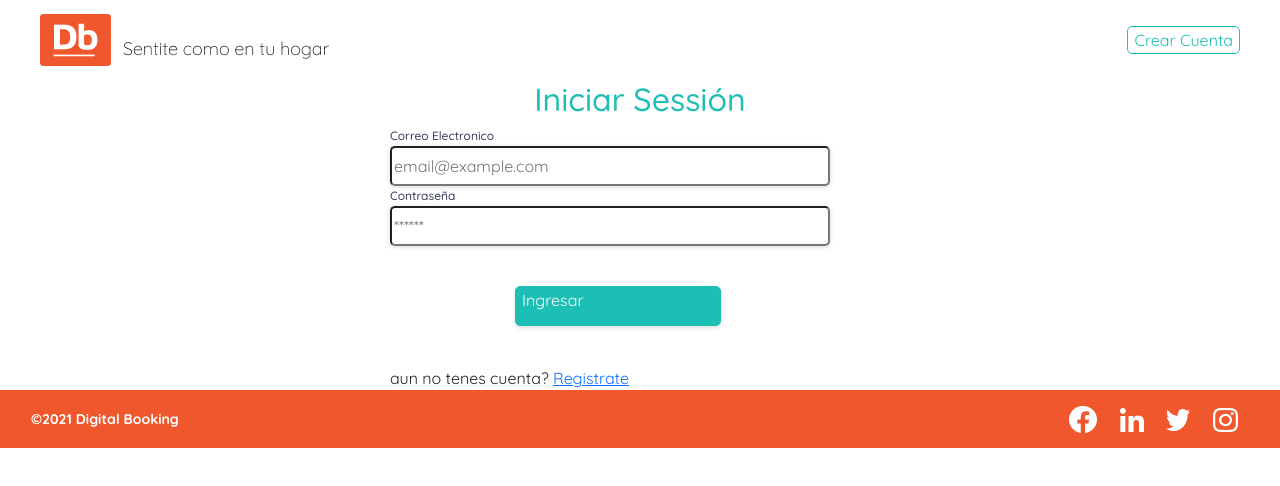
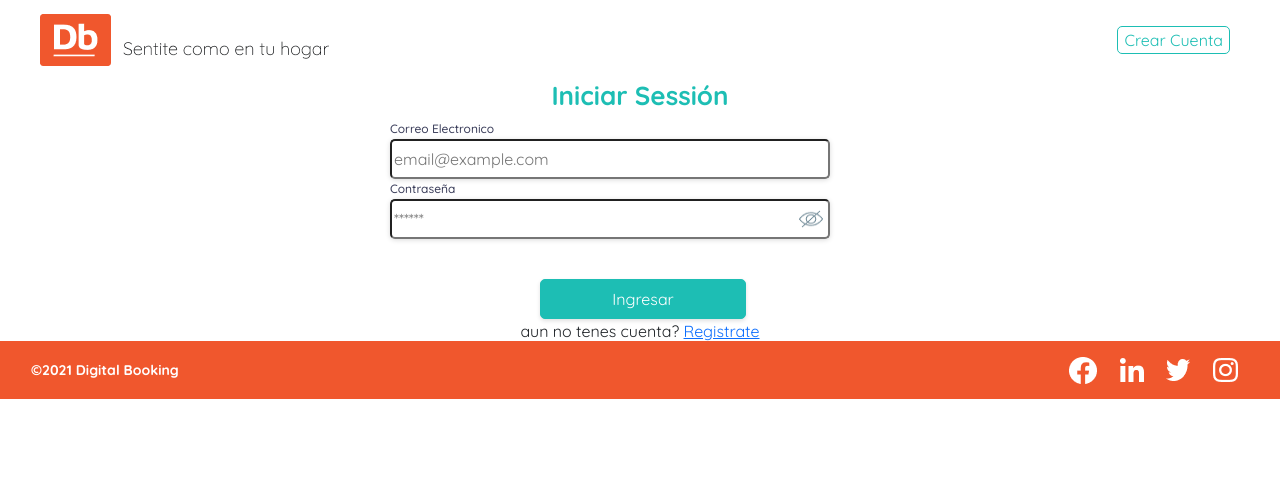
Before and after one commit to santinobch/digital-booking-6-frontend, a React (Create React App) app: page /login in a window 1280 px wide. Shown: the top 486 px of the page. Built offline with nearby package versions, Linux system fonts and the light colour scheme.

Commit message:
Agregando validaciones

```diff
--- a/package.json
+++ b/package.json
@@ -16,7 +16,8 @@
     "react-router-dom": "^6.4.2",
     "react-scripts": "5.0.1",
     "sass": "^1.55.0",
-    "web-vitals": "^2.1.4"
+    "web-vitals": "^2.1.4",
+    "yup": "^0.32.11"
   },
   "scripts": {
     "start": "react-scripts start",
--- a/src/App/components/button/button.css
+++ b/src/App/components/button/button.css
@@ -1,6 +1,5 @@
 .button {
-  display: flex;
-  flex-direction: column;
+  margin: 10px;
   color: #1dbeb4;
   background: #ffffff;
   border: 1px solid #1dbeb4;
--- a/src/App/components/input/input.css
+++ b/src/App/components/input/input.css
@@ -7,3 +7,15 @@
   height: 40px;
   width: 440px;
 }
+.input-container {
+  position: relative;
+}
+
+.verPassword {
+  position: absolute;
+  top: 50%;
+  left: 93%;
+  transform: translateY(-50%);
+  z-index: 10;
+  cursor: pointer;
+}
--- a/src/App/components/input/input.js
+++ b/src/App/components/input/input.js
@@ -1,7 +1,24 @@
 import "./input.css";
 
+import verPassword from "../../../imgs/icons/hidden.png";
+
 const Input = (props) => {
-  return <input className="input" {...props} />;
+  const { isPassword, ...extra } = props;
+
+  return (
+    <div className="input-container">
+      {isPassword && (
+        <img
+          src={verPassword}
+          alt=""
+          className="verPassword"
+          width={"24px"}
+          height={"18px"}
+        />
+      )}
+      <input className="input" {...extra} />
+    </div>
+  );
 };
 
 export default Input;
--- a/src/App/pages/login/login.css
+++ b/src/App/pages/login/login.css
@@ -1,16 +1,20 @@
+@import url("https://fonts.googleapis.com/css2?family=Quicksand:wght@300;400;500;600;700&display=swap");
+
 body {
   box-sizing: border-box;
   margin: 0;
 }
 
 .login-container {
+  max-width: 500px;
   margin: 0 auto;
-  max-width: 500px;
 }
 .login-title {
   color: #1dbeb4;
   text-align: center;
-  font-size: 200%;
+  font-size: 26px;
+  font-weight: bold;
+  font-family: "Quicksand", sans-serif;
 }
 .login-label p {
   font-style: normal;
@@ -20,15 +24,23 @@ body {
   color: #383b58;
   margin: 3px auto;
 }
+.login_ingresar {
+  display: flex;
+  flex-direction: column;
+}
 .login_ingresar button {
   background: #1dbeb4;
   /* botton sombra */
-  position: relative;
-  left: 25%;
+
+  text-align: center;
   box-shadow: 0px 2px 4px rgba(0, 0, 0, 0.12);
   border-radius: 5px;
-  margin: 40px 0;
+  margin: 40px auto 2px 150px;
   width: 206px;
   height: 40px;
   color: white;
 }
+.login_ingresar span {
+  line-height: normal;
+  text-align: center;
+}
--- a/src/App/pages/login/login.js
+++ b/src/App/pages/login/login.js
@@ -7,7 +7,6 @@ import { Link } from "react-router-dom";
 
 const Login = () => {
   return (
-    <div className="login-container">
     <Formik
       initialValues={{ email: "", password: "" }}
       onSubmit={(values, { setSubmitting }) => {
@@ -28,6 +27,7 @@ const Login = () => {
         /* and other goodies */
       }) => (
         <form onSubmit={handleSubmit}>
+          <div className="login-container">
             <h2 className="login-title">Iniciar Sessión</h2>
 
             <label className="login-label">
@@ -48,6 +48,7 @@ const Login = () => {
                 onChange={handleChange}
                 placeholder="******"
                 value={values.password}
+                isPassword
               />
             </label>
             <div className="login_ingresar">
@@ -57,10 +58,10 @@ const Login = () => {
                 aun no tenes cuenta? <Link to={`/registrarse`}>Registrate</Link>
               </span>
             </div>
+          </div>
         </form>
       )}
     </Formik>
-    </div>
   );
 };
 
--- a/src/App/pages/login/registrarse.js
+++ b/src/App/pages/login/registrarse.js
@@ -1,10 +1,31 @@
+import * as Yup from "yup";
+
 import { Formik } from "formik";
 import Input from "../../components/input/input";
 import { Link } from "react-router-dom";
 
+const registrarseSchema = Yup.object().shape({
+  name: Yup.string()
+    .min(2, "Demasiado corto")
+    .max(50, "Demasiado largo!")
+    .required("Este Campo es obligatorio"),
+  apellido: Yup.string()
+    .min(2, "Demasiado corto")
+    .max(50, "Demasiado largo")
+    .required("Este Campo es obligatorio"),
+  email: Yup.string()
+    .email("Correo invalido")
+    .required("Este Campo es obligatorio"),
+  password: Yup.string().required("Este Campo es obligatorio"),
+  password_confirm: Yup.string().oneOf(
+    [Yup.ref("password"), null],
+    "Las Contraseñas no coinciden"
+  ),
+});
 const Registro = () => {
   return (
     <Formik
+      validationSchema={registrarseSchema}
       initialValues={{
         email: "",
         password: "",
@@ -38,6 +59,7 @@ const Registro = () => {
               onChange={handleChange}
               value={values.name}
             />
+            <div>{errors.name}</div>
           </label>
           <label>
             <p>Apellido</p>
@@ -47,6 +69,7 @@ const Registro = () => {
               onChange={handleChange}
               value={values.apellido}
             />
+            <div>{errors.apellido}</div>
           </label>
           <label>
             <p>Correo Electronico</p>
@@ -56,6 +79,7 @@ const Registro = () => {
               onChange={handleChange}
               value={values.email}
             />
+            <div>{errors.email}</div>
           </label>
           <label>
             <p>Contraseña</p>
@@ -64,7 +88,10 @@ const Registro = () => {
               type="password"
               onChange={handleChange}
               value={values.password}
+              isPassword
             />
+
+            <div>{errors.password}</div>
           </label>
           <label>
             <p>Confirmar Contraseña</p>
@@ -74,6 +101,7 @@ const Registro = () => {
               onChange={handleChange}
               value={values.password_confirm}
             />
+            <div>{errors.password_confirm}</div>
           </label>
           <div>
             <button type="buttom">Crear Cuenta</button>
```
Also changed, not shown: src/App/components/header/header.module.scss (indentation only), src/imgs/icons/hidden.png (added), 1 other file (tests, documents, lock files or other folders). Lines whose indentation alone changed are shown as unchanged.
